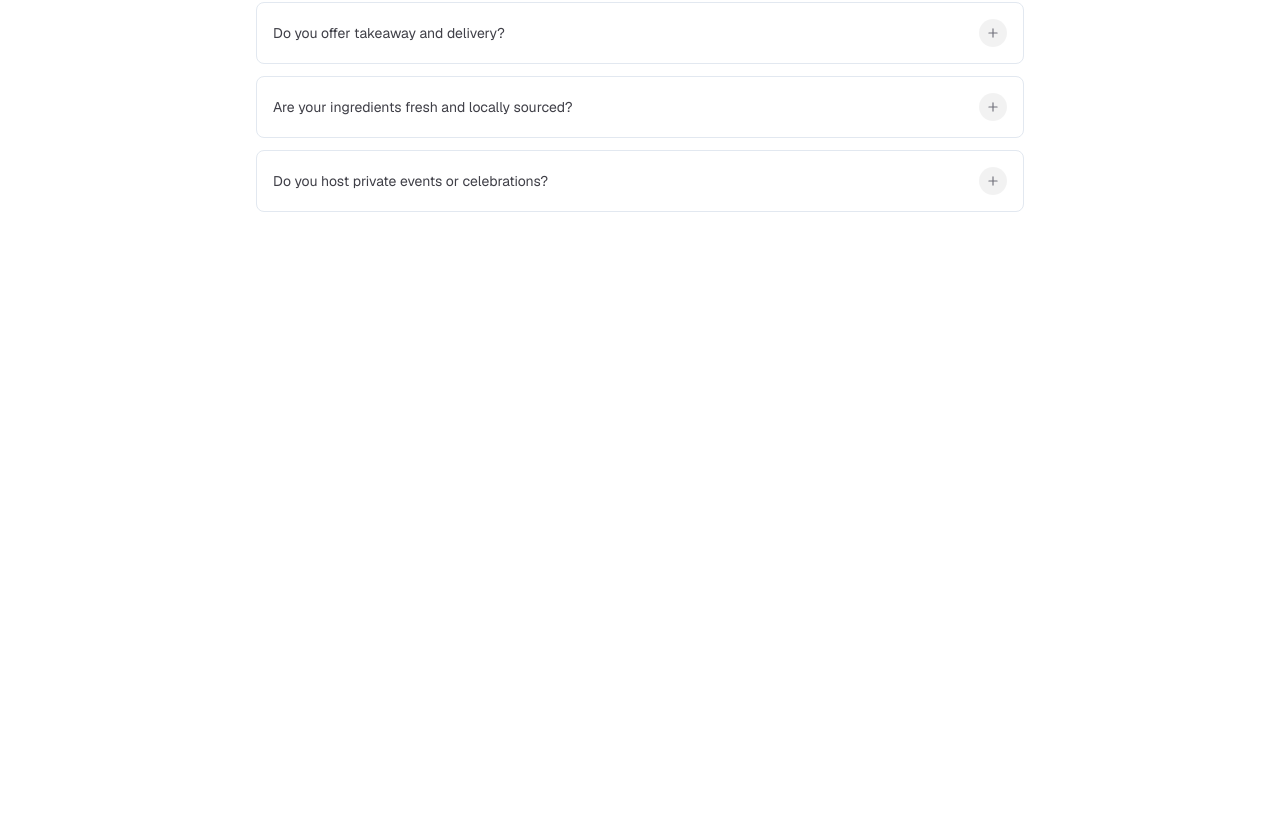
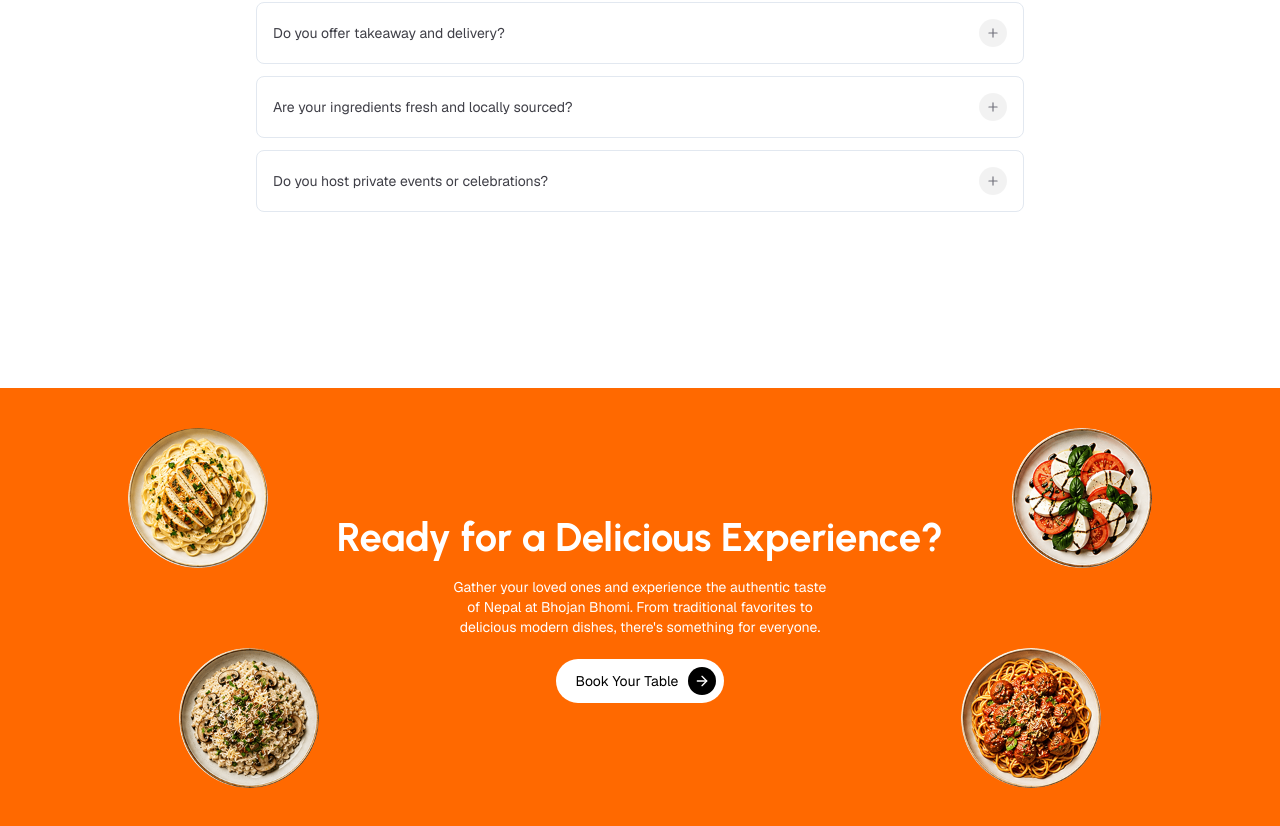
Before and after one commit to GitGoPrashis/Restaurant-Website, a React (Vite) app: page / in a window 1280 px wide. Shown: the part 7633-8459 px from the top of the page. Before the commit the page ends 7845 px from the top, so only its background shows below. Built offline with nearby package versions, Linux system fonts and the light colour scheme.

Commit message:
adding cta section details

```diff
--- a/src/App.jsx
+++ b/src/App.jsx
@@ -11,6 +11,7 @@
 import TestimonialSection from './sections/TestimonialSection'
 import Dishes from './sections/Dishes'
 import Faq from './sections/Faq'
+import Cta from './sections/Cta'
 
 
 const App = () => {
@@ -28,6 +29,7 @@
     <OpeningHours/>
     <TestimonialSection/>
     <Faq/>
+    <Cta/>
 
 
 
--- /dev/null
+++ b/src/components/Footer.jsx
@@ -0,0 +1,20 @@
+import React from 'react'
+
+const Footer = () => {
+  return (
+   <footer className=' px-auto relative mt-44 overflow-hidden'>
+    <div className=' max-w-7xl mx-auto'>
+        {/* row */}
+        <div></div>
+
+
+        {/* Bottom bar */}
+        <div></div>
+
+    </div>
+
+   </footer>
+  )
+}
+
+export default Footer
--- a/src/sections/Cta.jsx
+++ b/src/sections/Cta.jsx
@@ -1,10 +1,52 @@
 import React from 'react'
+import Animated from '../components/Animated'
+import { ArrowRight } from 'lucide-react'
+
+
+const floatingDishes = [
+  {src: "/assets/dish1.png", alt: "dish1", className:" top-6 left-4 md:top-10 md:left-[6%] lg:left-[10%]" },
+  {src: "/assets/dish2.png", alt: "dish2", className:" bottom-6 left-4 md:bottom-10 md:left-[10%] lg:left-[14%]" },
+  {src: "/assets/dish3.png", alt: "dish3", className:" top-6 right-4 md:top-10 md:right-[6%] lg:right-[10%]" },
+  {src: "/assets/dish4.png", alt: "dish4", className:" bottom-6 right-4 md:bottom-10 md:right-[10%] lg:right-[14%]" }
+]
 
 const Cta = () => {
   return (
-    <div>
+    <section id='cta' className=' relative overflow-hidden bg-orange-500 px-6 flex flex-col justify-center items-center min-h-100 md:min-h-110 mt-44'>
+      <div className=' absolute inset-0 w-full max-w-7xl mx-auto pointer-events-none'>
+        {floatingDishes.map((dish)=>(
+          <img key={dish.src} src={dish.src} alt={dish.alt} className={`absolute size-20 md:size-28 lg:size-35 rounded-full object-cover pointer-events-auto transition-all duration-300 hover:scale-105 ${dish.className}`  } />
 
-    </div>
+        ))}
+
+       </div>
+       <div className=' relative z-10 text-center max-w-2xl mx-auto'>
+        <Animated>
+          <h1 className=' text-3xl md:text-[40px] font-bold text-white font-urbanist text-balance'>
+           Ready for a Delicious Experience?
+          </h1>
+        </Animated>
+        <Animated y={20} delay={0.2}>
+         <p className=' mt-4 text-white max-w-sm mx-auto'>
+          Gather your loved ones and experience the authentic taste of Nepal at Bhojan Bhomi. From traditional favorites to delicious modern dishes, there's something for everyone.
+
+         </p>
+        </Animated>
+         <Animated delay={0.2} className=' flex items-center justify-center'>
+          <a href="#booking-process" className=' flex items-center gap-2.5 bg-white text-black pl-5 pr-2 py-2 rounded-full mt-5.5 transition'>
+            Book Your Table
+            <span className=' size-7 rounded-full bg-black text-white grid place-content-center'>
+              <ArrowRight size={16}/>
+            </span>
+          </a>
+
+
+        </Animated>
+
+
+       </div>
+
+    </section>
   )
 }
 
```
